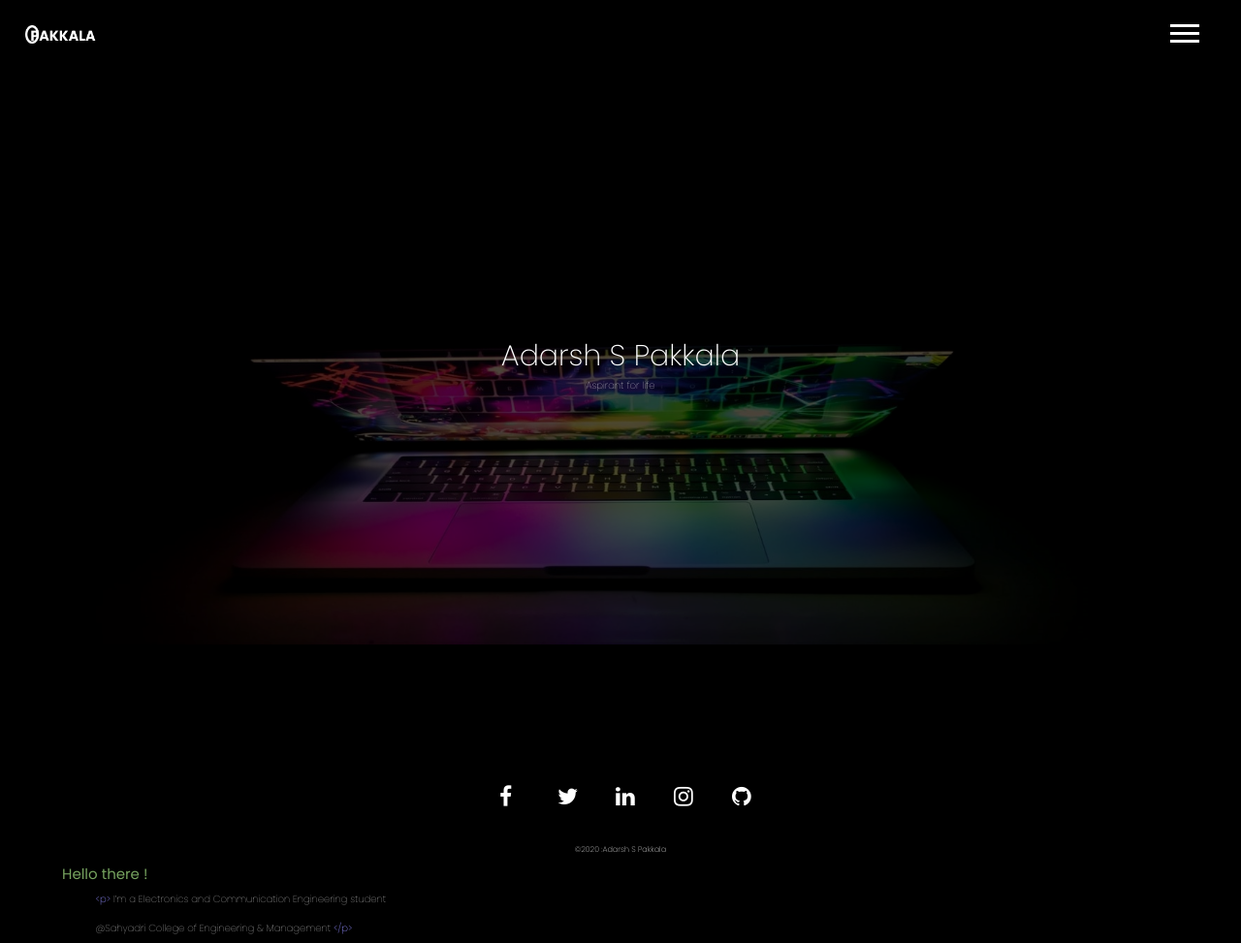
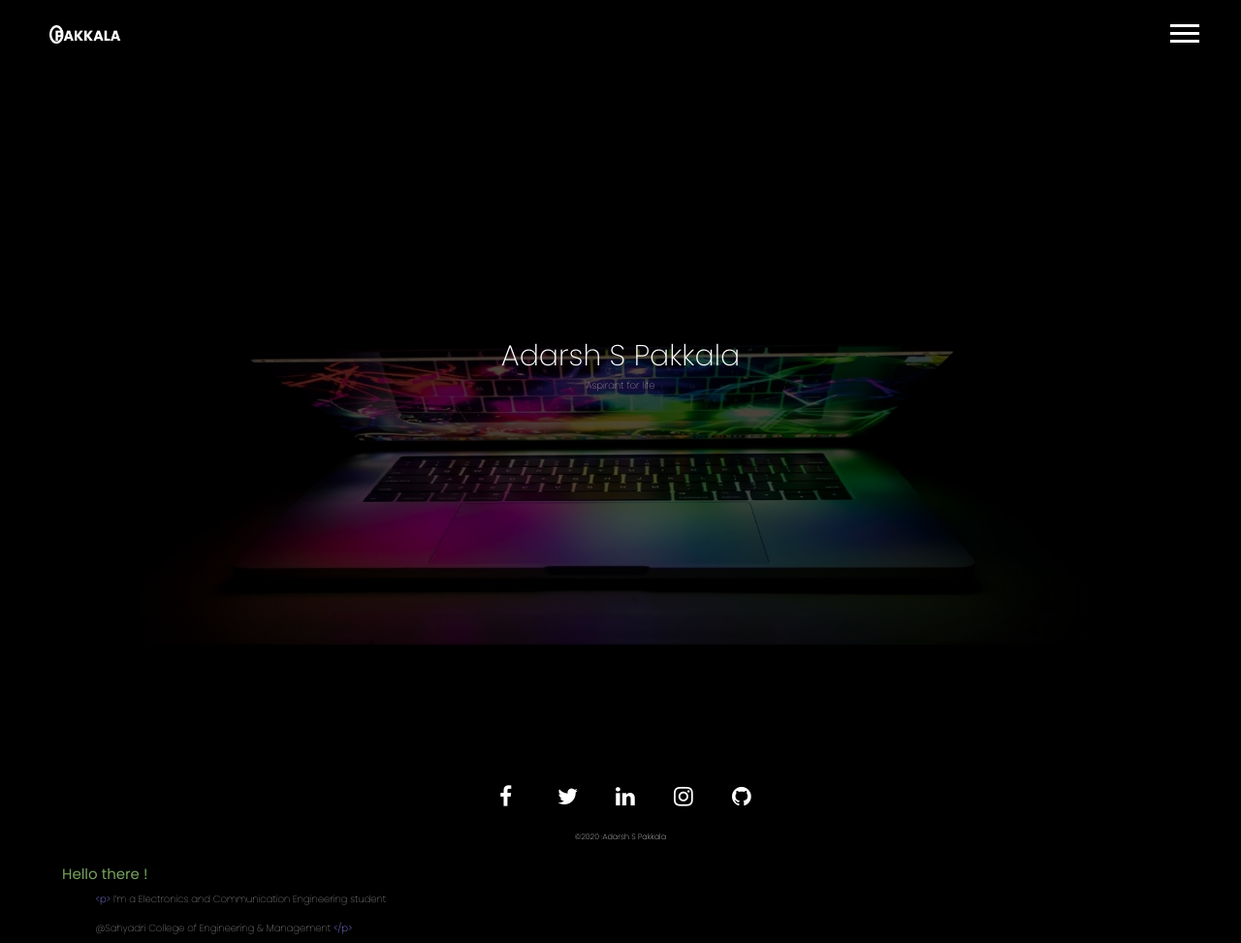
Before and after one commit to aspirant1999/Adarsh-S-Pakkala, a plain HTML site: page index.html in a window 1280 px wide. Shown: the whole page at 97% size. Drawn offline with Linux system fonts and the light colour scheme.

Commit message:
Update style.css

```diff
--- a/style.css
+++ b/style.css
@@ -28,7 +28,7 @@ header{
     z-index: 6;
     display: flex;
     flex-direction: column;
-    justify-content: space-evenly;
+
     align-items: center;
     list-style: none;
     clip-path: circle(100px at  110% -15%);
@@ -43,7 +43,7 @@ header{
 }
 .nav-head li{
     opacity: 0;
-    margin-top: -25%;
+    margin: 17% 0;
 }
 
 .nav-head li a{
@@ -70,7 +70,7 @@ li.fade{
     color: white;
 }
 .logo-container{
-    margin-left: 2%;
+    margin-left: 4%;
     height: 100%;
     display: flex;
     align-items: center;
@@ -167,7 +167,7 @@ footer{
     position: static;
     bottom: 0;
     width: 100%;
-    height: 20vh;
+    height: 10vh;
 }
 
 
@@ -185,7 +185,6 @@ footer{
     font-family: Poppins;
     font-size: 8px;
     font-weight: 200;
-    margin-top: 1%;
     display: flex;
     justify-content: center;
     opacity: 80%;
```
